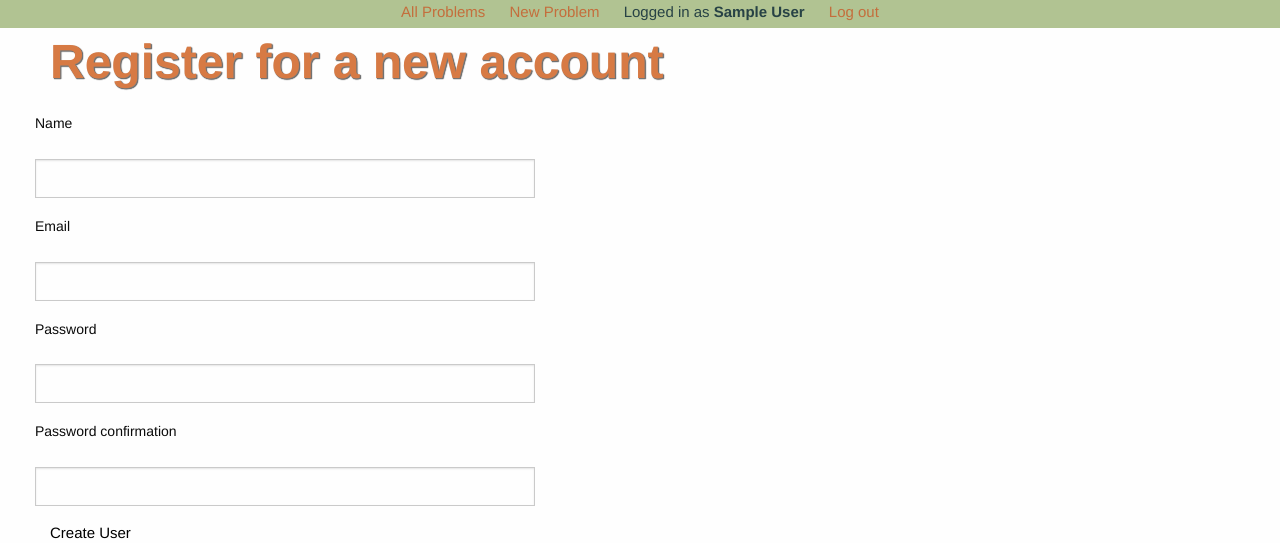
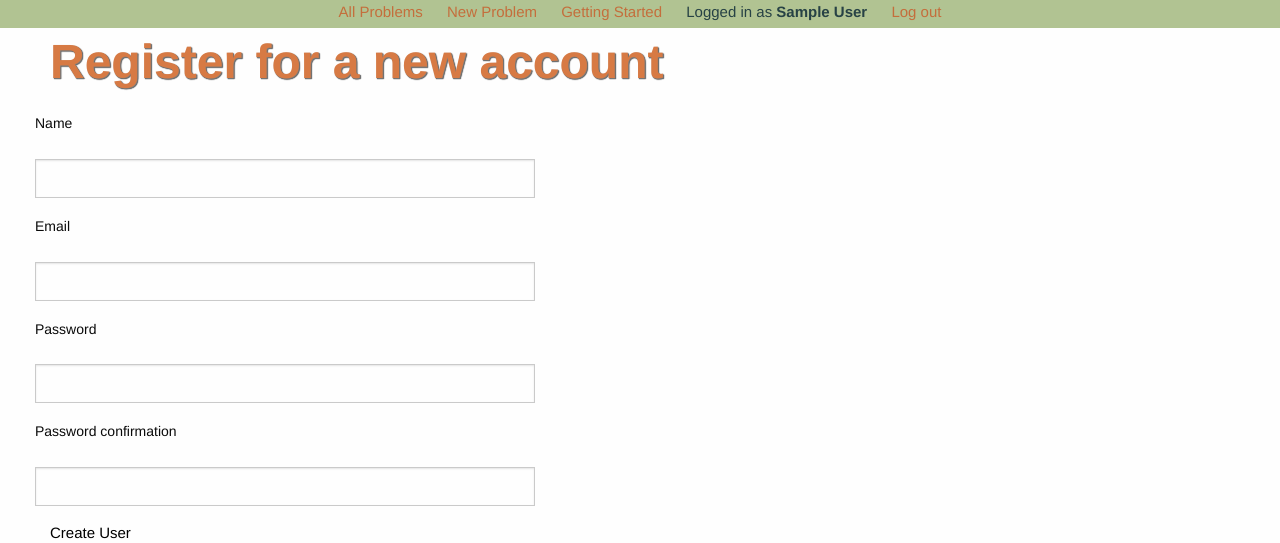
Before and after one commit to gregburton/problem_tickets, a Rails app: page /users/new in a window 1280 px wide. Shown: the top 543 px of the page. Run offline with Rails 7, Linux system fonts and the light colour scheme; the visitor is signed in with stand-in values (Sample User, id 1); style sheets or scripts are compiled from the project's sources; some libraries are stand-ins or nearby versions.

Commit message:
feel like routing to getting started page is close, but it's not working

```diff
--- a/app/controllers/users_controller.rb
+++ b/app/controllers/users_controller.rb
@@ -19,4 +19,7 @@ class UsersController < ApplicationController
   def user_params
     params.require(:user).permit(:name, :email, :password, :password_confirmation)
   end
+
+  def index
+  end
 end
--- a/app/views/layouts/_topnav.html.erb
+++ b/app/views/layouts/_topnav.html.erb
@@ -7,10 +7,10 @@
       <%= link_to 'New Problem', new_problem_path %>
     </li>
     <% if logged_in? %>
-      <!--want to set it so getting started partial gets a link when the user logs in
+      <!--want to set it so getting started partial gets a link when the user logs in-->
       <li>
-        <#= link_to 'Getting Started', # %>
-      </li>-->
+        <%= link_to "Getting Started", "users_path" %>
+      </li>
       <li>
         <span class="current_user">
           Logged in as
--- /dev/null
+++ b/app/views/users/index.html.erb
@@ -0,0 +1,5 @@
+<div class="content">
+  <h1>Getting Started</h1>
+  <%= render "layouts/getting_started" %>
+  <% end %>
+</div>
--- a/config/routes.rb
+++ b/config/routes.rb
@@ -1,10 +1,11 @@
 Rails.application.routes.draw do
 
 
-  resources :users, :only => [:new, :create]
+  resources :users, :only => [:new, :create, :index]
   resources :logins, :only => [:new, :create, :destroy]
   resources :problems, :only => [:new, :show, :index, :create] do
     resources :notes, :only => [:create]
+
   end
 
   delete 'logout' => 'logins#destroy'
```
